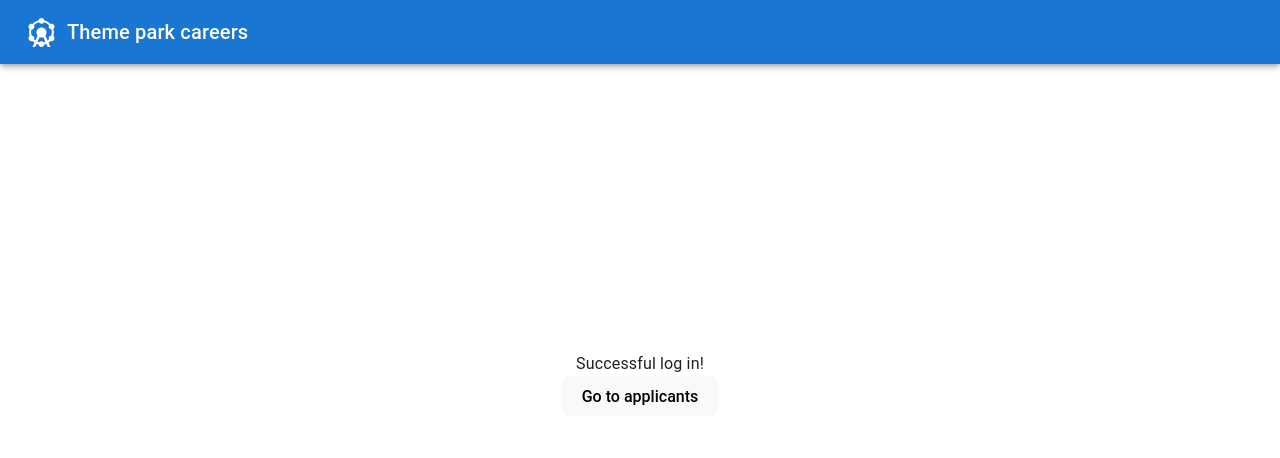
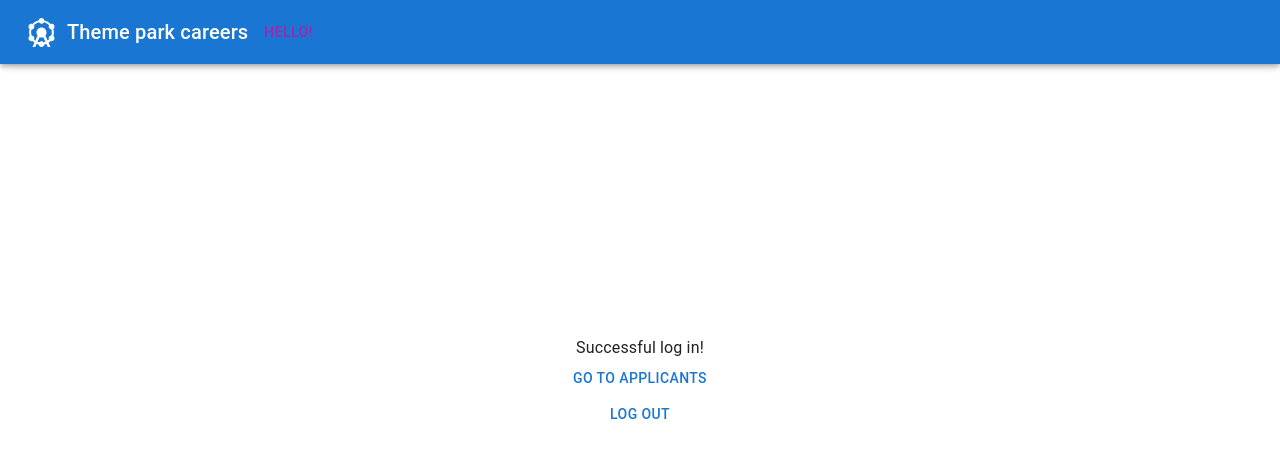
Before and after one commit to ponkinnm/IV1201-frontend, a React (Vite) app: page /user in a window 1280 px wide. Shown: the top 458 px of the page. Built offline with nearby package versions, Linux system fonts and the light colour scheme; sample sign-in values are in the browser's storage.

Commit message:
Working login form (using a dummy token for authentication)

```diff
--- a/package.json
+++ b/package.json
@@ -16,6 +16,7 @@
     "@mui/material": "^6.4.2",
     "@mui/x-data-grid": "^7.25.0",
     "eslint-plugin-react": "^7.37.4",
+    "jwt-decode": "^4.0.0",
     "react": "^18.3.1",
     "react-dom": "^18.3.1",
     "react-router-dom": "^7.1.5"
--- a/src/App.tsx
+++ b/src/App.tsx
@@ -1,5 +1,7 @@
-import { BrowserRouter, Routes, Route } from 'react-router-dom';
+import { BrowserRouter, Routes, Route, useNavigate } from 'react-router-dom';
 import { CssBaseline } from '@mui/material';
+import { logout } from './utils/auth.ts';
+import ProtectedRoute from './components/ProtectedRoute.tsx'
 import Header from './components/Header.tsx';
 import HomePage from './pages/HomePage.tsx';
 import NotFound from './pages/NotFound.tsx';
@@ -7,6 +9,12 @@ import ListApplicants from './pages/ListApplicants.tsx';
 import LoggedInUser from './pages/LoggedInUser.tsx';
 
 function App() {
+  const handleLogout = () => {
+    logout();
+    const navigate = useNavigate();
+    navigate("/");
+  };
+
   return (
     <>
       <CssBaseline />
@@ -14,9 +22,11 @@ function App() {
         <Header />
         <Routes>
           <Route path="/" element={<HomePage />}></Route>
-          <Route path="/applicants" element={<ListApplicants />}></Route>
           <Route path="*" element={<NotFound />}></Route>
-          <Route path="/user" element={<LoggedInUser />}></Route>
+          <Route element={<ProtectedRoute />}>
+            <Route path="/user" element={<LoggedInUser />} />
+            <Route path="/applicants" element={<ListApplicants />}></Route>
+          </Route>
         </Routes>
       </BrowserRouter>
     </>
--- a/src/components/Header.tsx
+++ b/src/components/Header.tsx
@@ -1,6 +1,7 @@
-import { AppBar, Box, Toolbar, Typography } from '@mui/material';
+import { AppBar, Box, Toolbar, Typography, Button } from '@mui/material';
 import { Attractions } from '@mui/icons-material';
 import { Link } from 'react-router-dom';
+import { isAuthenticated } from '../utils/auth';
 
 function Header() {
   return (
@@ -12,6 +13,9 @@ function Header() {
             <Typography color="white" component="div" variant="h6">
               Theme park careers
             </Typography>
+            {isAuthenticated() && (
+              <Button color="secondary">Hello!</Button>
+            )}
           </Box>
         </Link>
       </Toolbar>
--- /dev/null
+++ b/src/components/ProtectedRoute.tsx
@@ -0,0 +1,11 @@
+import { Navigate, Outlet } from 'react-router-dom';
+import { isAuthenticated } from '../utils/auth';
+
+const ProtectedRoute = () => {
+  if (!isAuthenticated()) {
+    return <Navigate to="/" replace />;
+  }
+  return <Outlet />;
+};
+
+export default ProtectedRoute;
--- a/src/components/SignInForm.tsx
+++ b/src/components/SignInForm.tsx
@@ -12,6 +12,7 @@ import MuiCard from '@mui/material/Card';
 import { styled } from '@mui/material/styles';
 import ForgotPassword from '../components/ForgotPassword';
 import { useNavigate } from 'react-router-dom';
+import { isAuthenticated } from '../utils/auth';
 
 interface AuthResponse {
   token: string;
@@ -58,7 +59,7 @@ const SignInContainer = styled(Stack)(({ theme }) => ({
     }),
   },
 }));
-
+// { setAuth }: { setAuth: (auth: boolean) => void }
 export default function SignIn() {
   const navigate = useNavigate();
   const [username, setUsername] = React.useState('');
@@ -81,7 +82,7 @@ export default function SignIn() {
       username: username,
       password: password,
     }
-
+/* TODO: Uncomment
     try {
       const response = await fetch(
         `${import.meta.env.VITE_API_URL}/login`, {
@@ -99,6 +100,9 @@ export default function SignIn() {
         const data: AuthResponse= await response.json() as AuthResponse;
         const token = data.token;
         sessionStorage.setItem("jwt", token);
+        if(isAuthenticated()){
+          setAuth(true);
+        }
         void navigate("/user");
       }
 
@@ -110,6 +114,14 @@ export default function SignIn() {
         setErrorText("Sign in failed, please try again");
       }
     }
+*/
+      //TODO: Test token, delete before final release!!! Uncomment code above
+      sessionStorage.setItem("jwt", "eyJhbGciOiJIUzI1NiIsInR5cCI6IkpXVCJ9.eyJ1c2VySWQiOiIxMjM0NTYiLCJpYXQiOjE3MDAyMzg4MDAsImV4cCI6MjIwNTM5MjQwMH0.TLmX2NmILKaAh8au9L9sP0e2l6ZdRxM9OPM8XGcOvJg");
+      //sessionStorage.setItem("jwt", "dfzsz");
+      if(isAuthenticated()){
+        // setAuth(true);
+      }
+      void navigate("/user");
   };
 
   return (
--- a/src/pages/ListApplicants.tsx
+++ b/src/pages/ListApplicants.tsx
@@ -1,9 +1,11 @@
 import '../container.css';
 import ApplicantTable from '../components/ApplicantTable.tsx';
+import { isAuthenticated } from '../utils/auth';
 import { Typography } from '@mui/material';
 
 //A page displaying a table containing applicant users data.
 function ListApplicants() {
+  if(isAuthenticated()){
     return (
       <div className="outer-container">
         <Typography variant="h4" component="h1" sx={{margin:2}}>
@@ -15,5 +17,6 @@ function ListApplicants() {
       </div>
     );
   }
+}
 
 export default ListApplicants;
--- a/src/pages/LoggedInUser.tsx
+++ b/src/pages/LoggedInUser.tsx
@@ -1,19 +1,24 @@
+import { Typography } from '@mui/material';
+import { Button } from '@mui/material'
+import { useNavigate } from 'react-router-dom';
+import { isAuthenticated, logout } from '../utils/auth';
 import '../container.css';
-import { Typography } from '@mui/material';
 
-import { useNavigate } from 'react-router-dom';
+//TODO: Replace static data with fetched user data from db.
+function LoggedInUser() {
+  const navigate = useNavigate();
 
-function LoggedInUser() {
-  const navigate = useNavigate(); //TODO: Used temporary for testing purposes, remove later!
-
+  if(isAuthenticated()){
     return (
       <div className="outer-container">
         <div className="inner-container">
           <Typography>Successful log in!</Typography>
-        <button onClick={() => { void navigate("/applicants") }}>Go to applicants</button>
+          <Button onClick={() => { void navigate("/applicants") }}>Go to applicants</Button>
+          <Button onClick={() => { logout(); void navigate("/")}}>Log out</Button>
         </div>
       </div>
     );
   }
+}
 
 export default LoggedInUser;
--- /dev/null
+++ b/src/utils/auth.ts
@@ -0,0 +1,35 @@
+import { jwtDecode } from 'jwt-decode';
+
+interface DecodedToken{
+    exp: number,
+}
+
+/* Check if a user is authenticated */
+export const isAuthenticated = (): boolean => {
+    const token = sessionStorage.getItem("jwt")
+
+    //Check if there is a token in session storage.
+    if(!token){
+        return false;
+    }
+
+    try {
+        const decodedToken = jwtDecode<DecodedToken>(token);
+        const currentTime = Date.now() / 1000;
+        //Check token expiration.
+        if(decodedToken.exp > currentTime){
+            return true;
+        } else{
+            sessionStorage.removeItem('jwt');
+            return false;
+        }
+    } catch (error) {
+        //Remove token if error occurs.
+        sessionStorage.removeItem('jwt');
+        return false;
+    }
+};
+
+export const logout = (): void => {
+    sessionStorage.removeItem('jwt');
+};
```
Also changed, not shown: 1 other file (tests, documents, lock files or other folders). Lines whose indentation alone changed are shown as unchanged.
